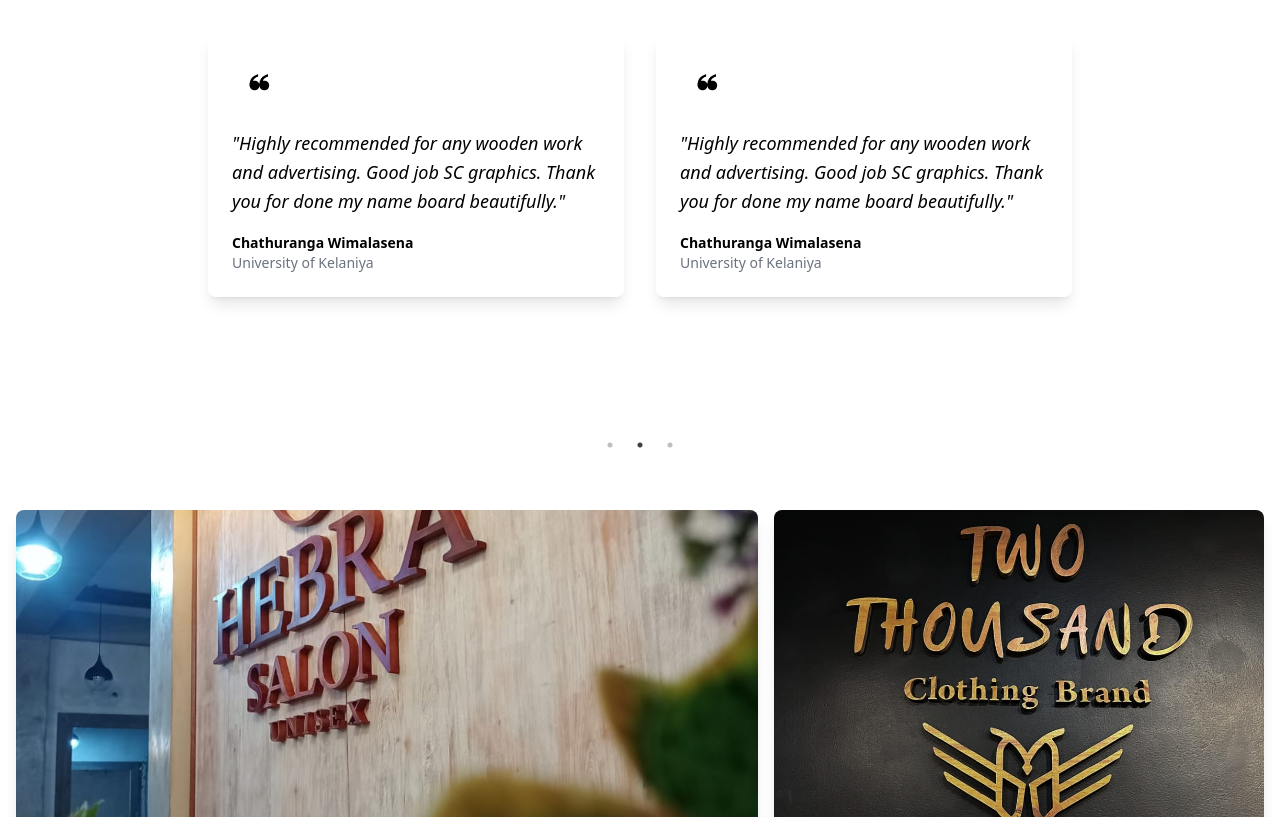
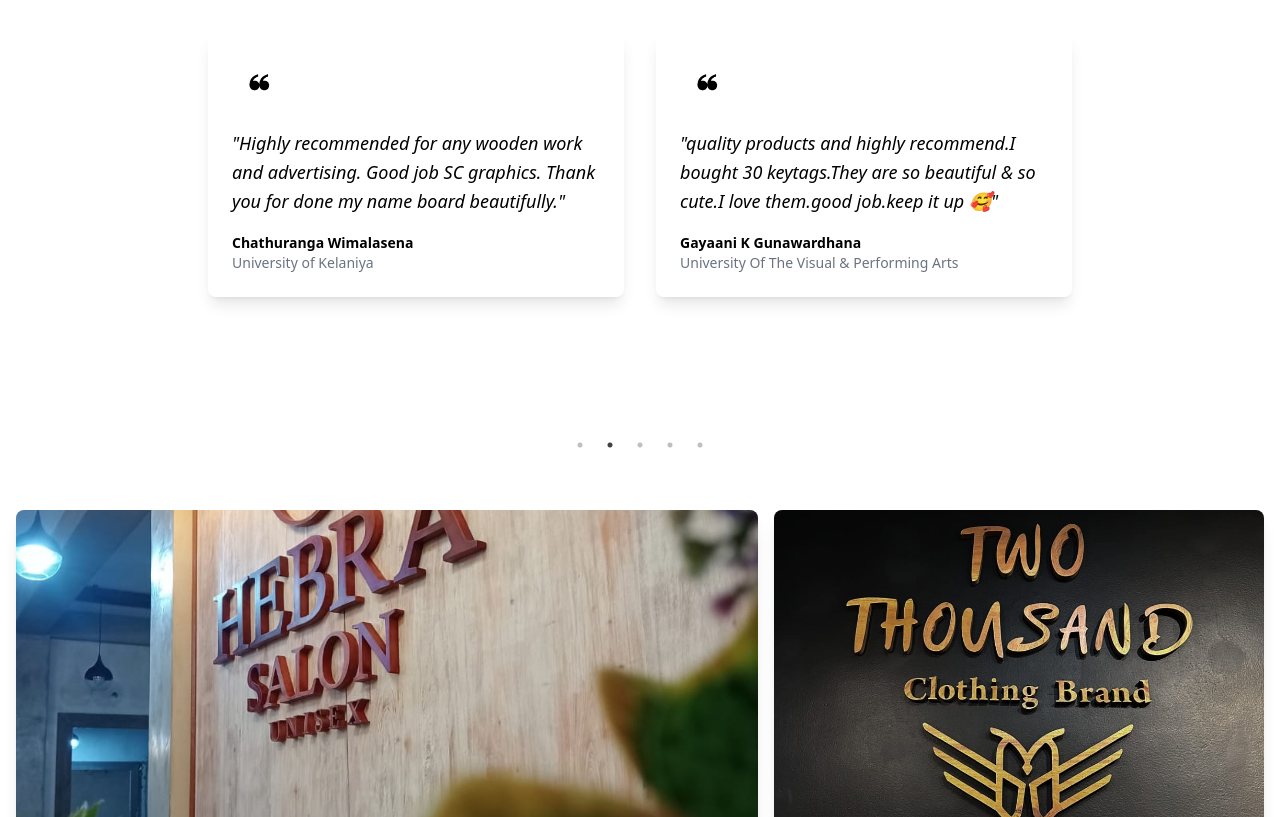
Before and after one commit to Arimax-Solutions/SC-Graphics-and-Promotions-Frontend, a React (Vite) app: page /aboutus in a window 1280 px wide. Shown: the part 1500-2317 px from the top of the page. Built offline with nearby package versions, Linux system fonts and the light colour scheme.

Commit message:
Testimonials
Testimonials

```diff
--- a/src/components/tero.jsx
+++ b/src/components/tero.jsx
@@ -16,9 +16,19 @@
         title: "University of Kelaniya",
     },
     {
-        quote: "Highly recommended for any wooden work and advertising. Good job SC graphics. Thank you for done my name board beautifully.",
-        name: "Chathuranga Wimalasena",
-        title: "University of Kelaniya",
+        quote: "quality products and highly recommend.I bought 30 keytags.They are so beautiful & so cute.I love them.good job.keep it up 🥰",
+        name: "Gayaani K Gunawardhana ",
+        title: "University Of The Visual & Performing Arts",
+    },
+    {
+        quote: "I really appreciate the work, creativity and delivery of Chandima and looking forward to get more deliverables through him 👊🏻",
+        name: "Kusal Jayaratne ",
+        title: "University of Peradeniya",
+    },
+    {
+        quote: "Ordered 50 key tags.Came within 04 days.Nice work. Appreciated.Highly Recommended.Thank you SC Graphics. 👊",
+        name: "Isuru Subash  ",
+
     },
 ];
 
```
